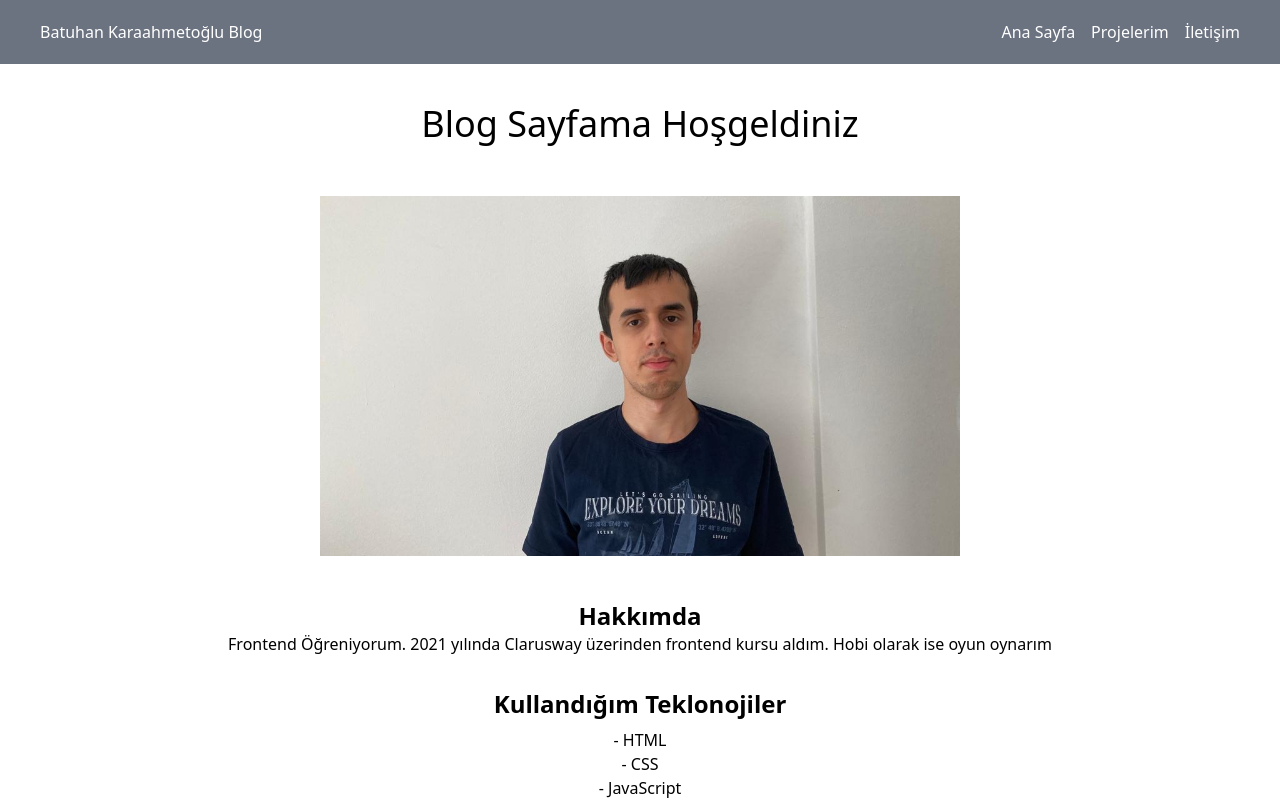
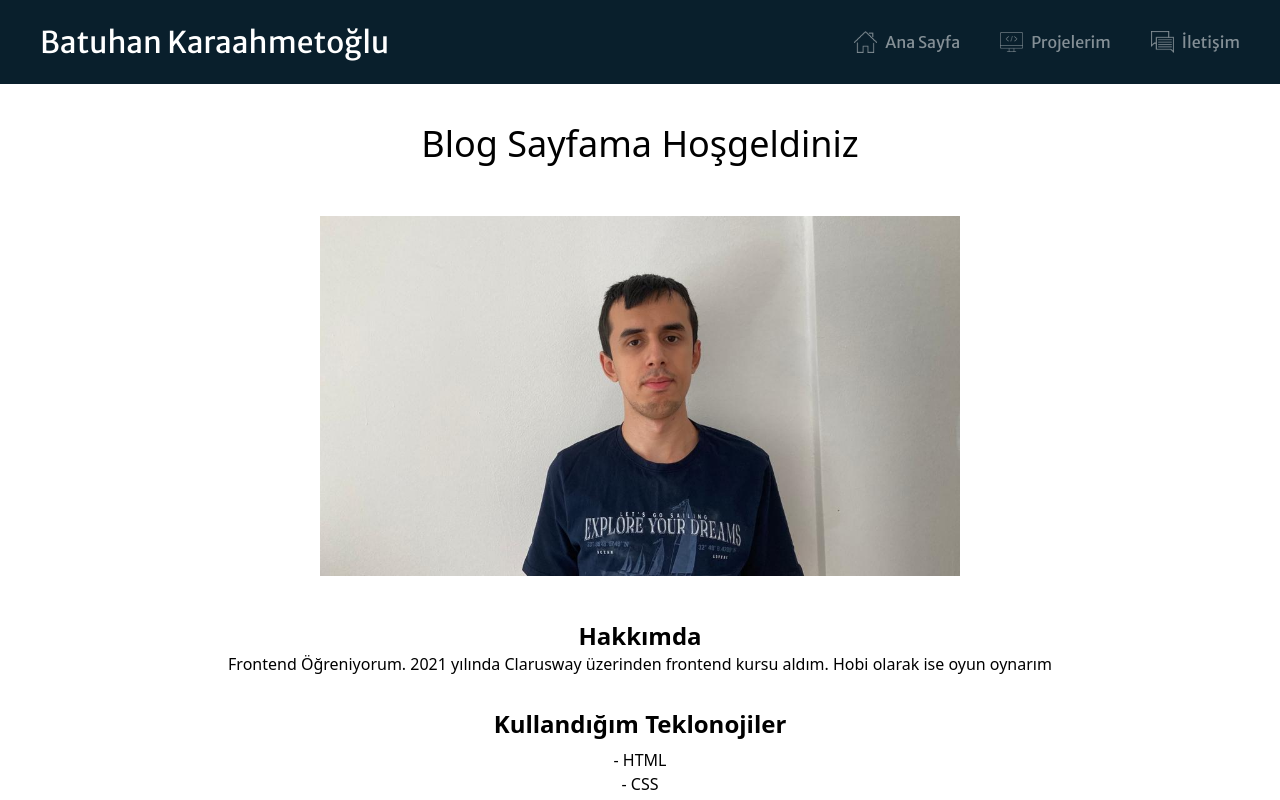
Before and after one commit to Batuhan445/blog-app, a Next.js app: page / in a window 1280 px wide. Shown: the top 800 px of the page. Built offline with nearby package versions, Linux system fonts and the light colour scheme.

Commit message:
more changed. still editing

```diff
--- a/src/components/Navbar.tsx
+++ b/src/components/Navbar.tsx
@@ -1,76 +1,115 @@
-"use client"
-import Link from 'next/link'
-import React, { useState } from 'react'
-import Image from 'next/image'
-import { FaTimes } from 'react-icons/fa'
+"use client";
+import Link from "next/link";
+import React, { useState } from "react";
+import Image from "next/image";
+import { FaTimes } from "react-icons/fa";
+import { Merriweather_Sans } from "next/font/google";
+import { useRouter } from 'next/navigation'
+
+const merriweatherSans = Merriweather_Sans({ subsets: ["latin"] });
 
 const Navbar = () => {
 
+  const router = useRouter()
+  const [activeLink, setActiveLink] = useState("");
+
+  // Navbar Links
+
   let Links = [
-    {name: "Ana Sayfa", to: "/"},
-    {name: "Projelerim", to:"/my-projects"},
-    {name: "İletişim", to:"/contact"},
-  ]
+    { name: "Ana Sayfa", to: "/", Image: "/navbar-icons/home.png" },
+    {
+      name: "Projelerim",
+      to: "/my-projects",
+      Image: "/navbar-icons/projects.png",
+    },
+    { name: "İletişim", to: "/contact", Image: "/navbar-icons/contact.png" },
+  ];
 
-  const [navbarOpen, setNavbarOpen] = useState(false)
+  // Mobile Navbar
+
+  const [navbarOpen, setNavbarOpen] = useState(false);
 
   const toggleNavbar = () => {
-    setNavbarOpen(!navbarOpen)
-  }
+    setNavbarOpen(!navbarOpen);
+  };
 
   const closeNavbar = () => {
     setNavbarOpen(false);
   };
 
-
+  // Page
 
   return (
+    <div className="flex justify-between items-center py-6 px-10 shadow-lg bg-[#091f2c] text-white">
 
-    <div className='flex justify-between items-center py-5 px-10 shadow-lg bg-gray-500 text-white'>
+      <div className={`${merriweatherSans.className} text-xl md:text-3xl`}>
+        <Link href={"/"}>Batuhan Karaahmetoğlu</Link>
+      </div>
 
-      <Link href={"/"}>Batuhan Karaahmetoğlu Blog</Link>
+      <div className="flex">
 
-      <div className='flex'>
-
-        <div className='md:hidden'>
-
+        <div className="md:hidden">
           <button onClick={toggleNavbar}>
             <Image
-        src={'/hamburger-menu.png'}
-        alt={'hamburger-menu'}
-        width={25}
+              src={"/hamburger-menu.png"}
+              alt={"hamburger-menu"}
+              width={30}
               height={20}
-        style={{marginTop:"4px"}}
+              style={{ marginTop: "4px" }}
             />
           </button>
 
         </div>
 
+        {/* Mobile Navbar Open Background */}
 
         <div className="md:hidden">
           {navbarOpen && (
             <div
-                className="fixed  top-0 left-0 w-full h-full transform duration-1000 transition-transform bg-black opacity-50"
+              className="fixed top-0 left-0 w-full h-full transform duration-1000 transition-transform bg-black opacity-50"
               onClick={closeNavbar}
             ></div>
           )}
 
           <div
-              className={`fixed z-10 top-0 right-0 h-screen w-2/4 bg-gray-500 shadow-lg shadow-zinc-600 text-white p-6 transform duration-1000 transition-transform ${
-                navbarOpen ? "translate-x-0" : "translate-x-full"
+            className={`fixed z-10 top-0 right-0 h-screen w-2/4 bg-[#091f2c] shadow-zinc-600 text-white p-6 transform duration-700 transition-transform ${
+              navbarOpen ? "translate-x-0 shadow-lg" : "translate-x-full"
             }`}
           >
+
             <div className="flex justify-center flex-col">
+
               <button
                 onClick={closeNavbar}
                 className="ml-auto my-auto p-2 text-white text-2xl"
               >
                 <FaTimes />
               </button>
+
               {Links.map((link) => (
-                  <div className="mr-auto mt-2" key={link.to}>
+                <div className="mr-auto mt-6" key={link.to}>
+
                   <Link href={link.to} onClick={closeNavbar}>
+
+                    <div className="flex">
+
+                      <div className="mr-3 flex items-center">
+
+                        <Image
+                          src={link.Image}
+                          alt={link.name}
+                          width={23}
+                          height={20}
+                        />
+
+                      </div>
+
+                      <div className={merriweatherSans.className}>
+
                         {link.name}
+
+                      </div>
+                    </div>
                   </Link>
                 </div>
               ))}
@@ -79,10 +118,34 @@ const Navbar = () => {
         </div>
 
 
-        <div className='hidden md:flex md:space-x-4'>
-          {Links.map(link => (
-            <Link key={link.to} href={link.to} className='hover:text-gray-300 transition'>
-              {link.name}
+      {/* Desktop Navbar Links */}
+
+        <div className="hidden md:flex md:space-x-10">
+
+          {Links.map((link) => (
+            <Link
+              key={link.to}
+              href={link.to}
+              className={`hover:text-white transition ${
+                activeLink === link.name ? "opacity-100" : "opacity-50"
+              }`}
+              onClick={() => setActiveLink(link.name)}
+            >
+
+              <div className="flex">
+
+                <div className="mr-2 flex items-center">
+                  <Image
+                    src={link.Image}
+                    alt={link.name}
+                    width={23}
+                    height={20}
+                  />
+                </div>
+
+                <div className={merriweatherSans.className}>{link.name}</div>
+              </div>
+
             </Link>
           ))}
         </div>
@@ -90,7 +153,7 @@ const Navbar = () => {
       </div>
 
     </div>
-  )
-}
+  );
+};
 
-export default Navbar
+export default Navbar;
```
Lines whose indentation alone changed are shown as unchanged.
